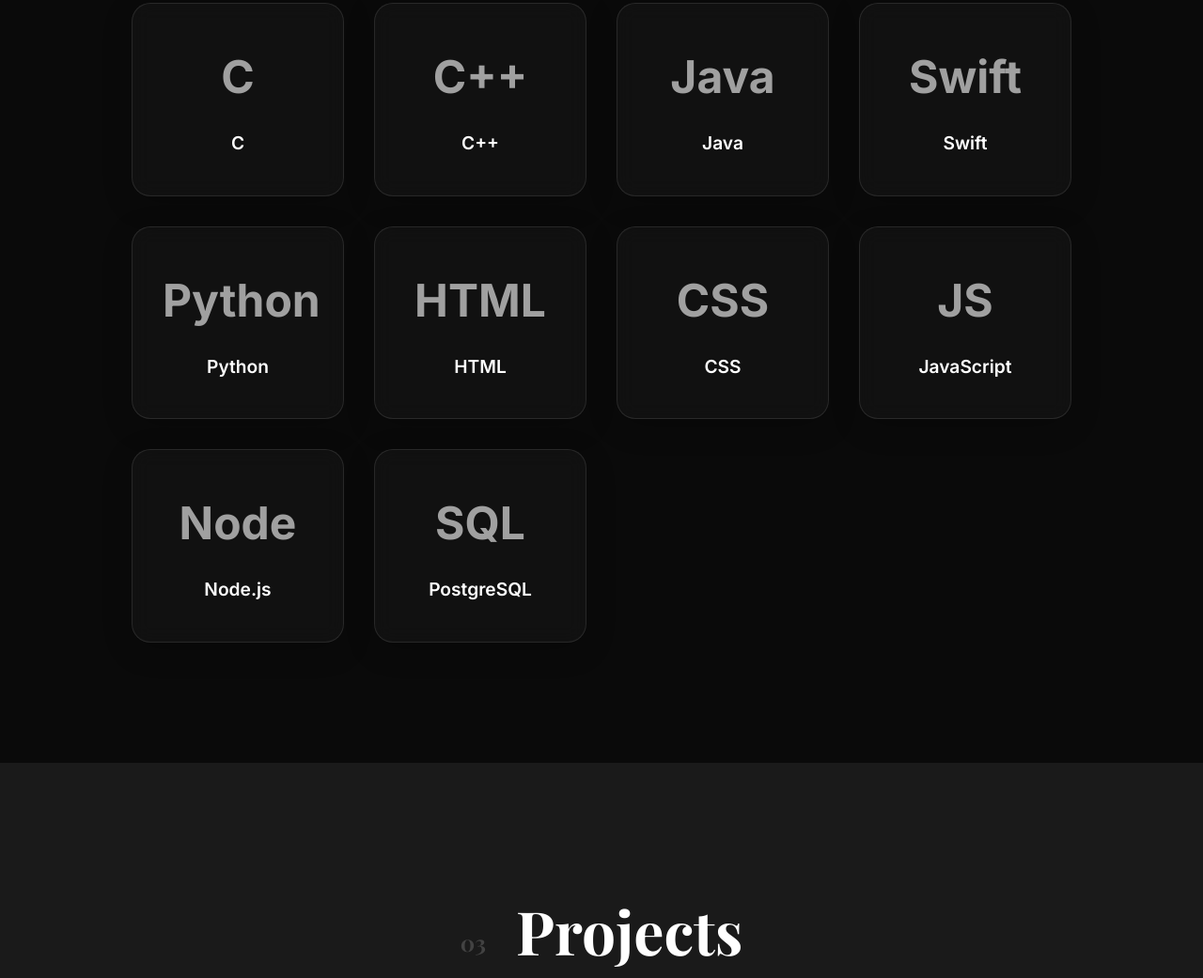
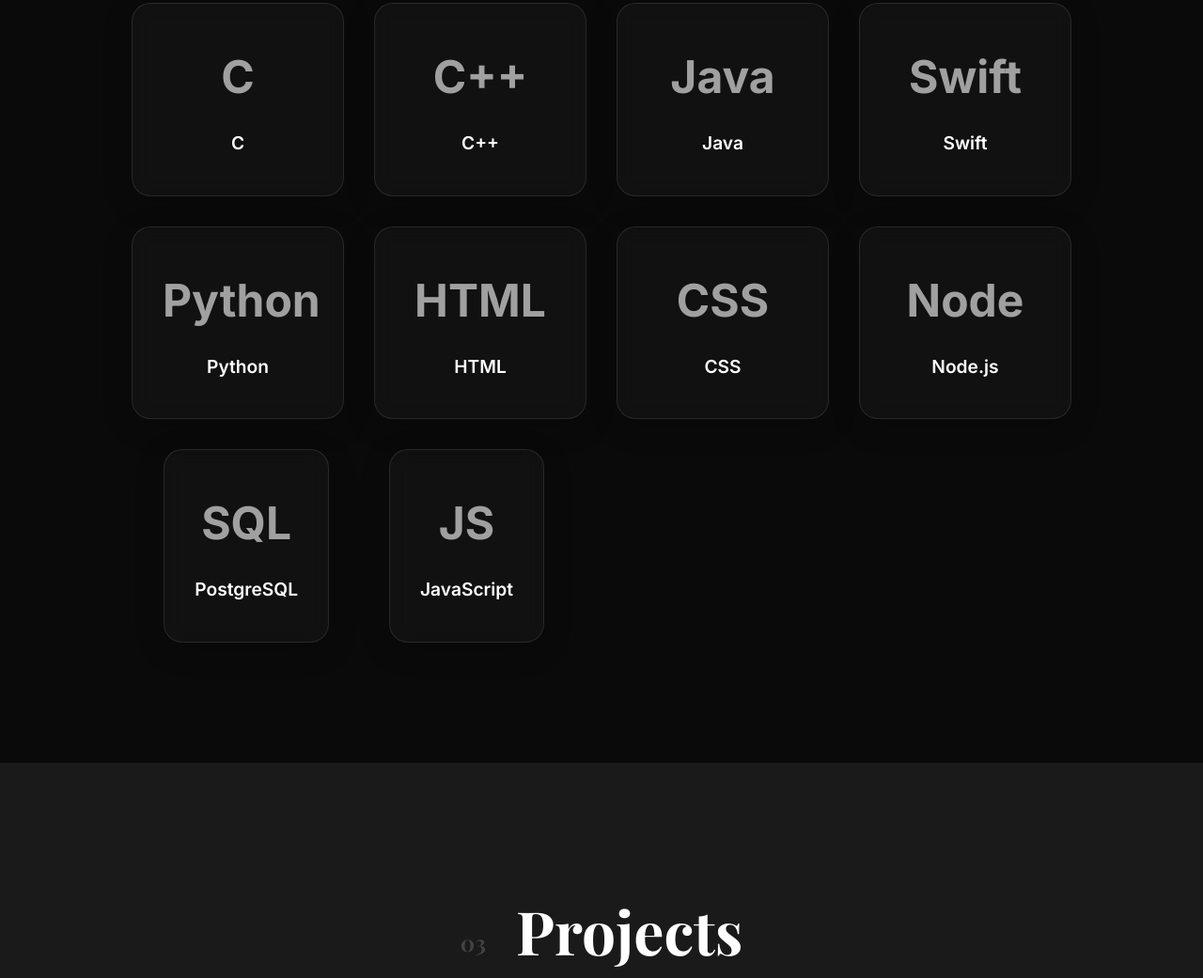
Before and after one commit to Sharann-del/Sharann-Manojkumar-Portfolio, a plain HTML site: page index.html in a window 1280 px wide. Shown: the part 2399-3440 px from the top of the page at 94% size. Drawn offline with nearby package versions, Linux system fonts and the light colour scheme.

Commit message:
Center Node.js and PostgreSQL below HTML and CSS

```diff
--- a/index.html
+++ b/index.html
@@ -161,17 +161,17 @@
                     <div class="skill-icon">CSS</div>
                     <h3 class="skill-name">CSS</h3>
                 </div>
+                <div class="skill-card skill-card-centered">
+                    <div class="skill-icon">Node</div>
+                    <h3 class="skill-name">Node.js</h3>
+                </div>
+                <div class="skill-card skill-card-centered">
+                    <div class="skill-icon">SQL</div>
+                    <h3 class="skill-name">PostgreSQL</h3>
+                </div>
                 <div class="skill-card">
                     <div class="skill-icon">JS</div>
                     <h3 class="skill-name">JavaScript</h3>
-                </div>
-                <div class="skill-card">
-                    <div class="skill-icon">Node</div>
-                    <h3 class="skill-name">Node.js</h3>
-                </div>
-                <div class="skill-card">
-                    <div class="skill-icon">SQL</div>
-                    <h3 class="skill-name">PostgreSQL</h3>
                 </div>
             </div>
         </div>
--- a/styles.css
+++ b/styles.css
@@ -651,6 +651,21 @@
     gap: 2rem;
     max-width: 1000px;
     margin: 0 auto;
+}
+
+/* Center Node.js and PostgreSQL below HTML and CSS */
+@media (min-width: 800px) {
+    .skill-card:nth-child(9) {
+        grid-column: 1;
+        justify-self: end;
+        margin-right: 1rem;
+    }
+
+    .skill-card:nth-child(10) {
+        grid-column: 2;
+        justify-self: start;
+        margin-left: 1rem;
+    }
 }
 
 .skill-card {
```
